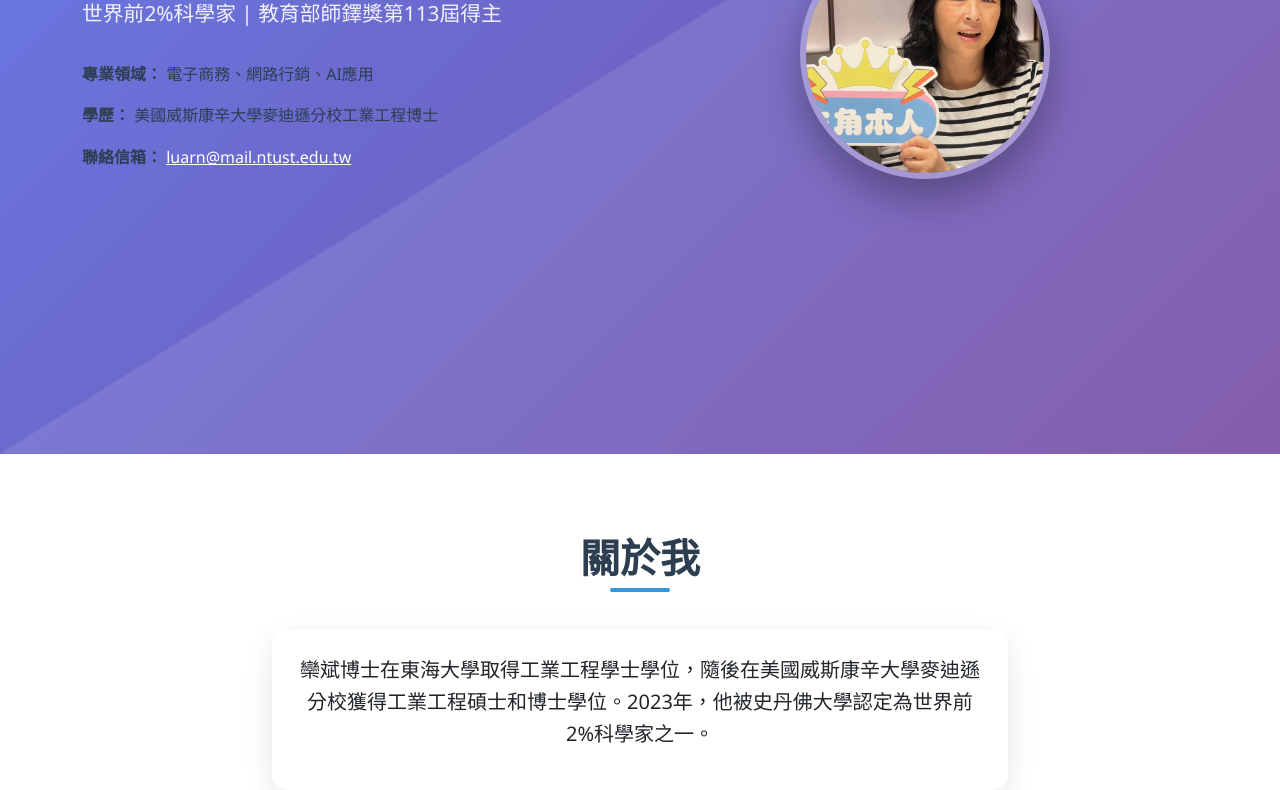
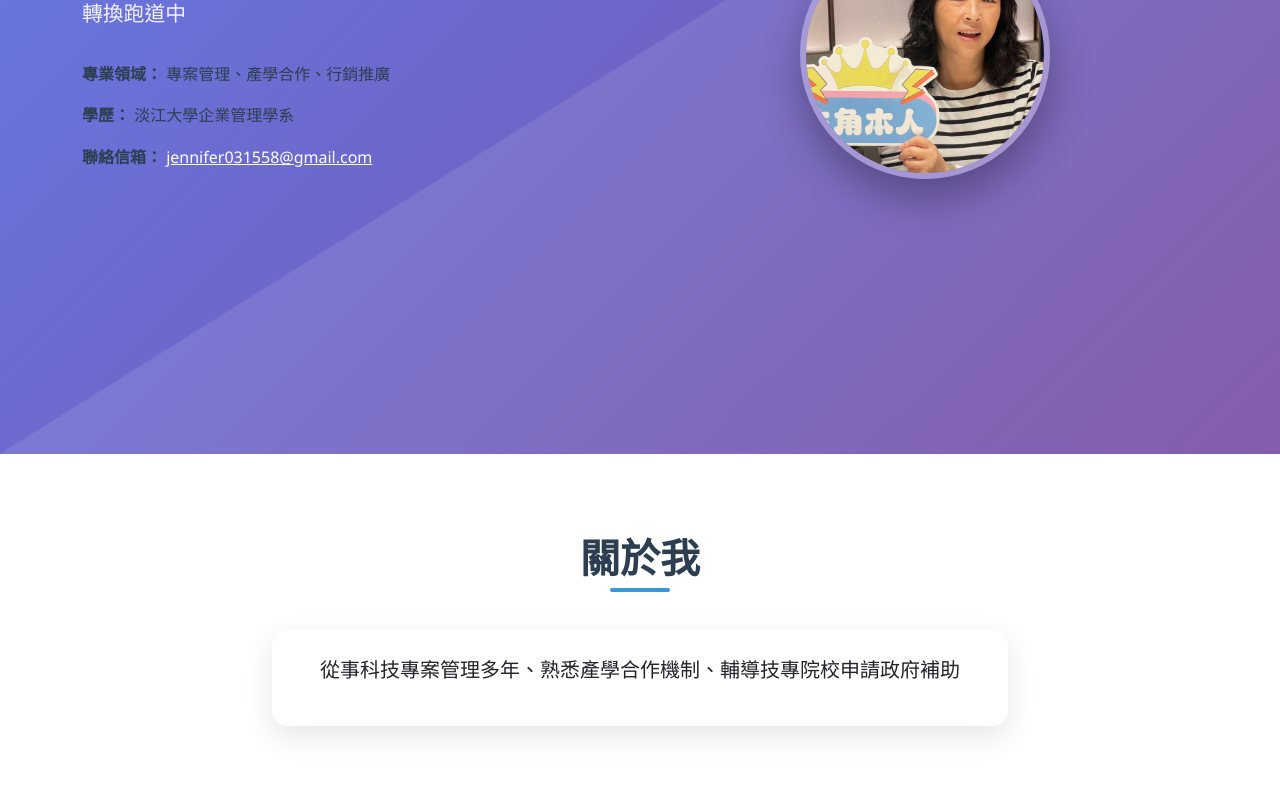
Before and after one commit to jtsai588/jtsai588.github.io, a plain HTML site: page index.html in a window 1280 px wide. Shown: the part 346-1136 px from the top of the page. Drawn offline with nearby package versions, Linux system fonts and the light colour scheme.

Commit message:
Add files via upload

```diff
--- a/index.html
+++ b/index.html
@@ -156,15 +156,15 @@
     <script>
         // ====== 使用者資料區域 - 請修改以下內容 ======
         const profileData = {
-            name: "欒斌 教授",
-            title: "世界前2%科學家 | 教育部師鐸獎第113屆得主",
-            expertise: "電子商務、網路行銷、AI應用",
-            education: "美國威斯康辛大學麥迪遜分校工業工程博士",
-            email: "luarn@mail.ntust.edu.tw",
-            about: "欒斌博士在東海大學取得工業工程學士學位，隨後在美國威斯康辛大學麥迪遜分校獲得工業工程碩士和博士學位。2023年，他被史丹佛大學認定為世界前2%科學家之一。",
-            contactEmail: "luarn@mail.ntust.edu.tw",
-            phone: "886-2-2737-6754",
-            location: "研究室: T2-409<br>國立臺灣科技大學"
+            name: "JTsai",
+            title: "轉換跑道中",
+            expertise: "專案管理、產學合作、行銷推廣",
+            education: "淡江大學企業管理學系",
+            email: "jennifer031558@gmail.com",
+            about: "從事科技專案管理多年、熟悉產學合作機制、輔導技專院校申請政府補助",
+            contactEmail: "jennifer031558@gmail.com",
+            phone: "886-918510112",
+            location: "新北市<br>臺灣"
         };
         // ====== 使用者資料區域結束 ======
 
```
